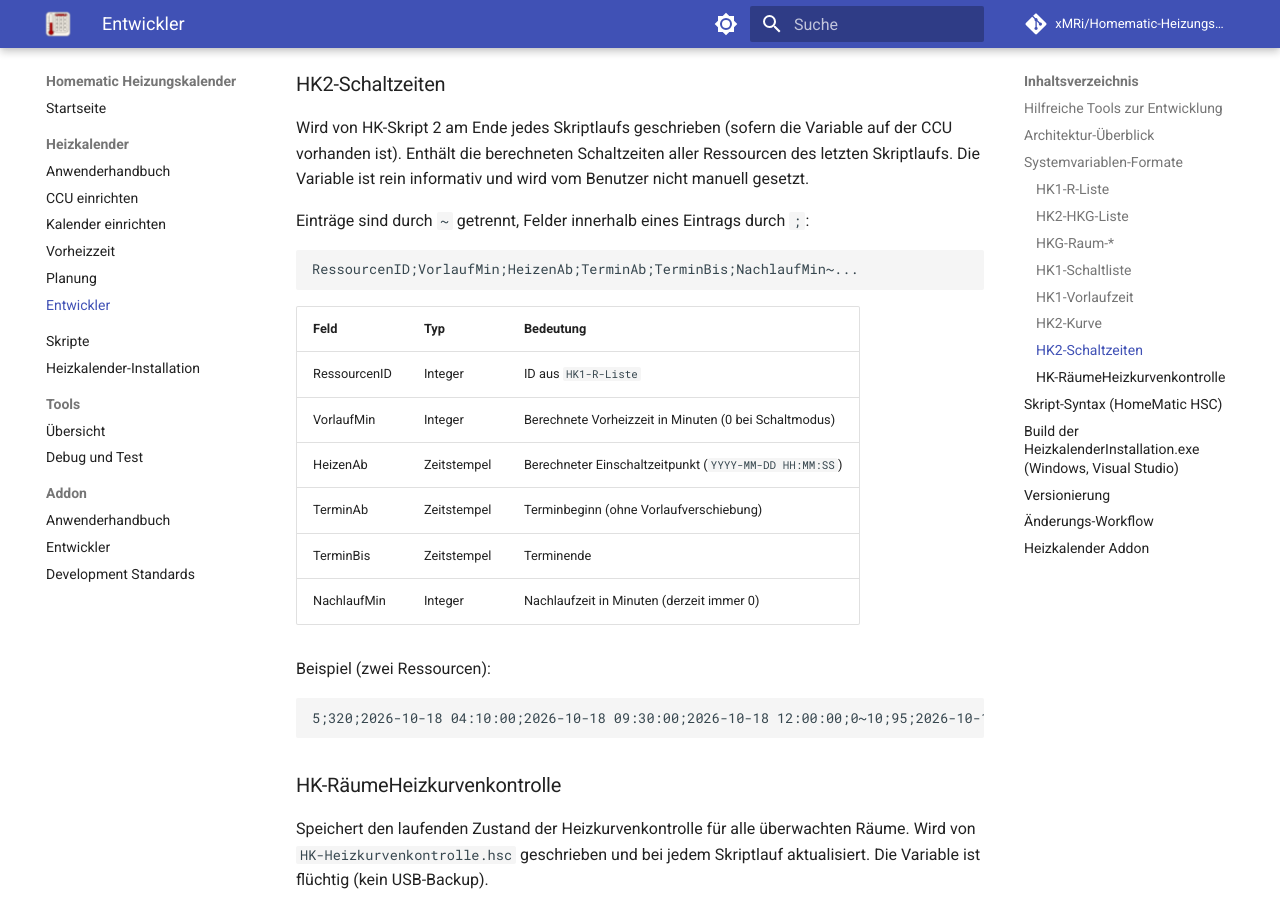
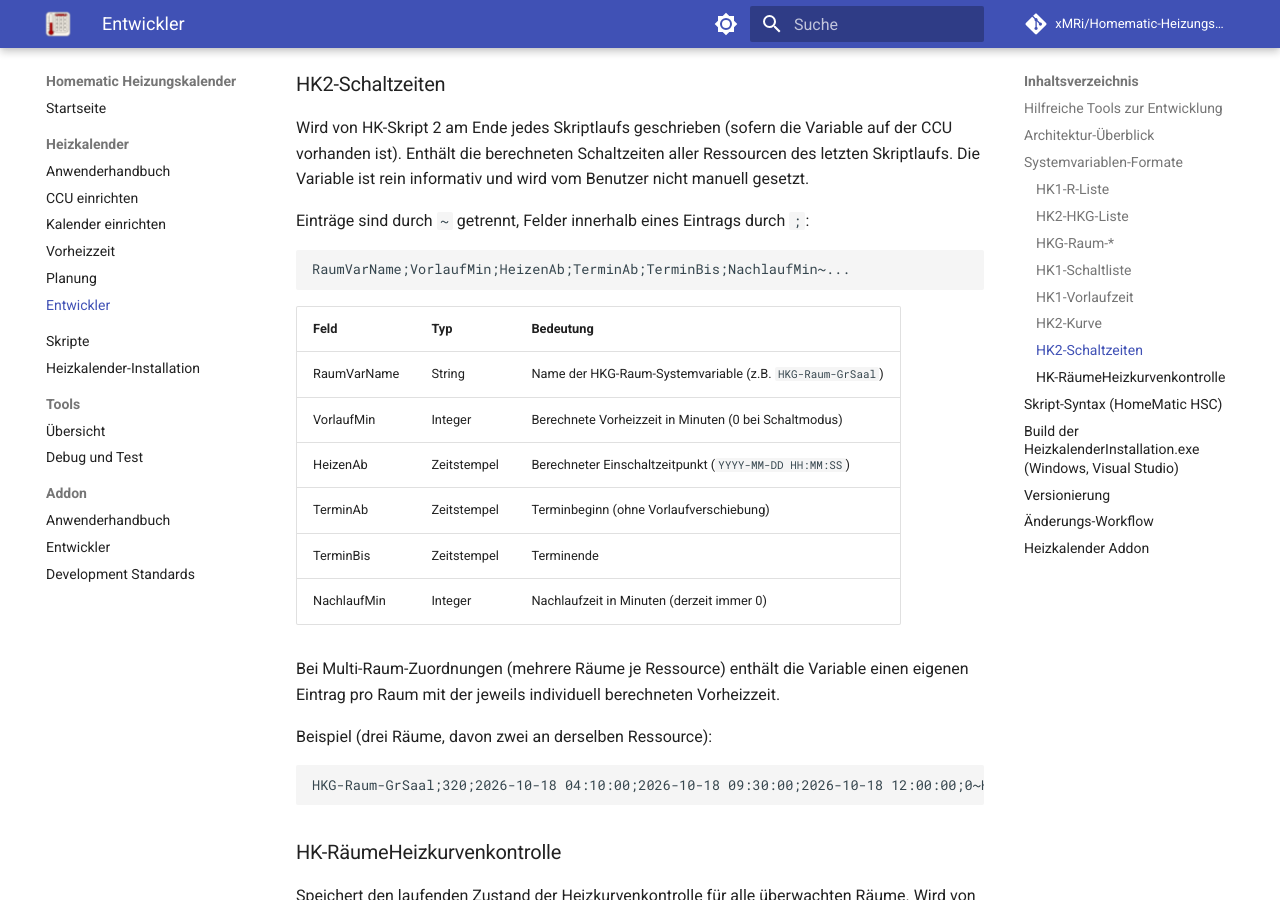
Before and after one commit to tatzel/Homematic-Heizungskalender, an MkDocs documentation site: the page built from docs/heizkalender/entwickler.md, in a window 1280 px wide and 900 px high, scrolled down 6317 px. Built offline with MkDocs 1.6.1 and Material for MkDocs 9.7.7, drawn with Linux system fonts in a browser that asks for light colours; comment, search, counter and statistics services are not loaded.

Commit message:
fix: HK2-Schaltzeiten auf Raumvariablenname als Schlüssel umstellen
HK-Skript 2: AktSR (ResID) durch RVN (Raumvariablenname) als
Schlüssel in HK2VLZListe ersetzt (Zeile 533 + 553). Behebt falsche
Vorlaufzeit-Anzeige bei Multi-Raum-Zuordnungen, da alle Räume einer
Ressource bisher den Wert des ersten Raums erhielten.

index.cgi: Parsing und Lookup auf Raumvariablenname umgestellt.
CCU-Initialwert "???" wird als leer behandelt.
sysvars.cgi: Spaltenüberschrift "ID" auf "Raum" geändert,
"???"-Guard in render_vlzliste ergänzt.
HK-Init-Skript 2: Variablenbeschreibung auf "pro Raum" korrigiert.
Dokumentation (Entwickler, Skripte-Readme, Addon) aktualisiert.

Breaking Change: Format von HK2-Schaltzeiten geändert.
Erstes Feld ist jetzt der Raumvariablenname statt der RessourcenID.

````diff
--- a/docs/heizkalender/entwickler.md
+++ b/docs/heizkalender/entwickler.md
@@ -267,22 +267,24 @@ Wird von HK-Skript 2 am Ende jedes Skriptlaufs geschrieben (sofern die Variable
 Einträge sind durch `~` getrennt, Felder innerhalb eines Eintrags durch `;`:
 
 ```txt
-RessourcenID;VorlaufMin;HeizenAb;TerminAb;TerminBis;NachlaufMin~...
+RaumVarName;VorlaufMin;HeizenAb;TerminAb;TerminBis;NachlaufMin~...
 ```
 
 | Feld | Typ | Bedeutung |
 | ---- | --- | --------- |
-| RessourcenID | Integer | ID aus `HK1-R-Liste` |
+| RaumVarName | String | Name der HKG-Raum-Systemvariable (z.B. `HKG-Raum-GrSaal`) |
 | VorlaufMin | Integer | Berechnete Vorheizzeit in Minuten (0 bei Schaltmodus) |
 | HeizenAb | Zeitstempel | Berechneter Einschaltzeitpunkt (`YYYY-MM-DD HH:MM:SS`) |
 | TerminAb | Zeitstempel | Terminbeginn (ohne Vorlaufverschiebung) |
 | TerminBis | Zeitstempel | Terminende |
 | NachlaufMin | Integer | Nachlaufzeit in Minuten (derzeit immer 0) |
 
-Beispiel (zwei Ressourcen):
+Bei Multi-Raum-Zuordnungen (mehrere Räume je Ressource) enthält die Variable einen eigenen Eintrag pro Raum mit der jeweils individuell berechneten Vorheizzeit.
+
+Beispiel (drei Räume, davon zwei an derselben Ressource):
 
 ```txt
-5;320;2026-10-18 04:10:00;2026-10-18 09:30:00;2026-10-18 12:00:00;0~10;95;2026-10-18 07:55:00;2026-10-18 09:30:00;2026-10-18 12:00:00;0~
+HKG-Raum-GrSaal;320;2026-10-18 04:10:00;2026-10-18 09:30:00;2026-10-18 12:00:00;0~HKG-Raum-Foyer;95;2026-10-18 07:55:00;2026-10-18 09:30:00;2026-10-18 12:00:00;0~HKG-Raum-WC;45;2026-10-18 08:45:00;2026-10-18 09:30:00;2026-10-18 12:00:00;0~
 ```
 
 ### HK-RäumeHeizkurvenkontrolle
````
Also changed, not shown: CHANGELOG.md (+13 -0 lines), docs/addon/entwickler.md (+2 -2 lines), docs/skripte/readme.md (+1 -1 lines), 5 other files.
